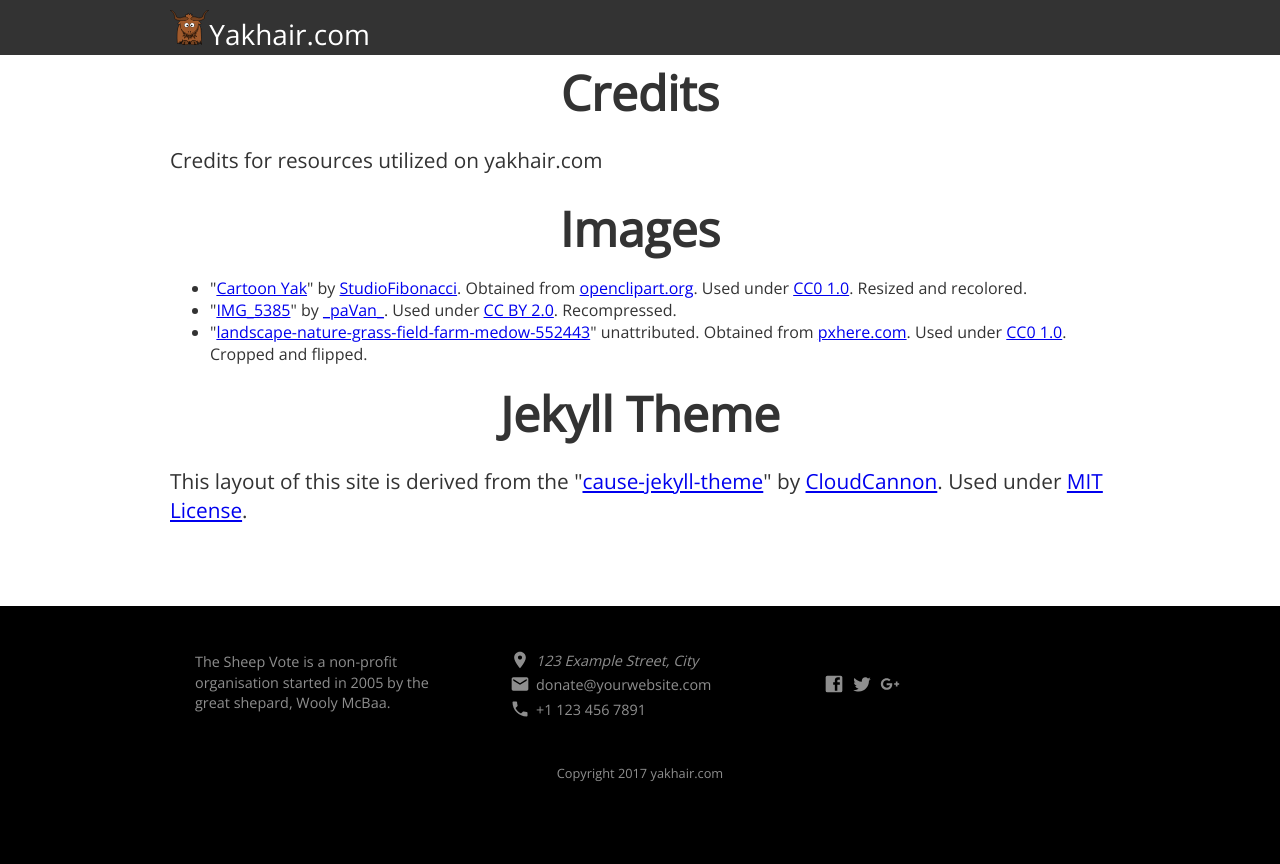
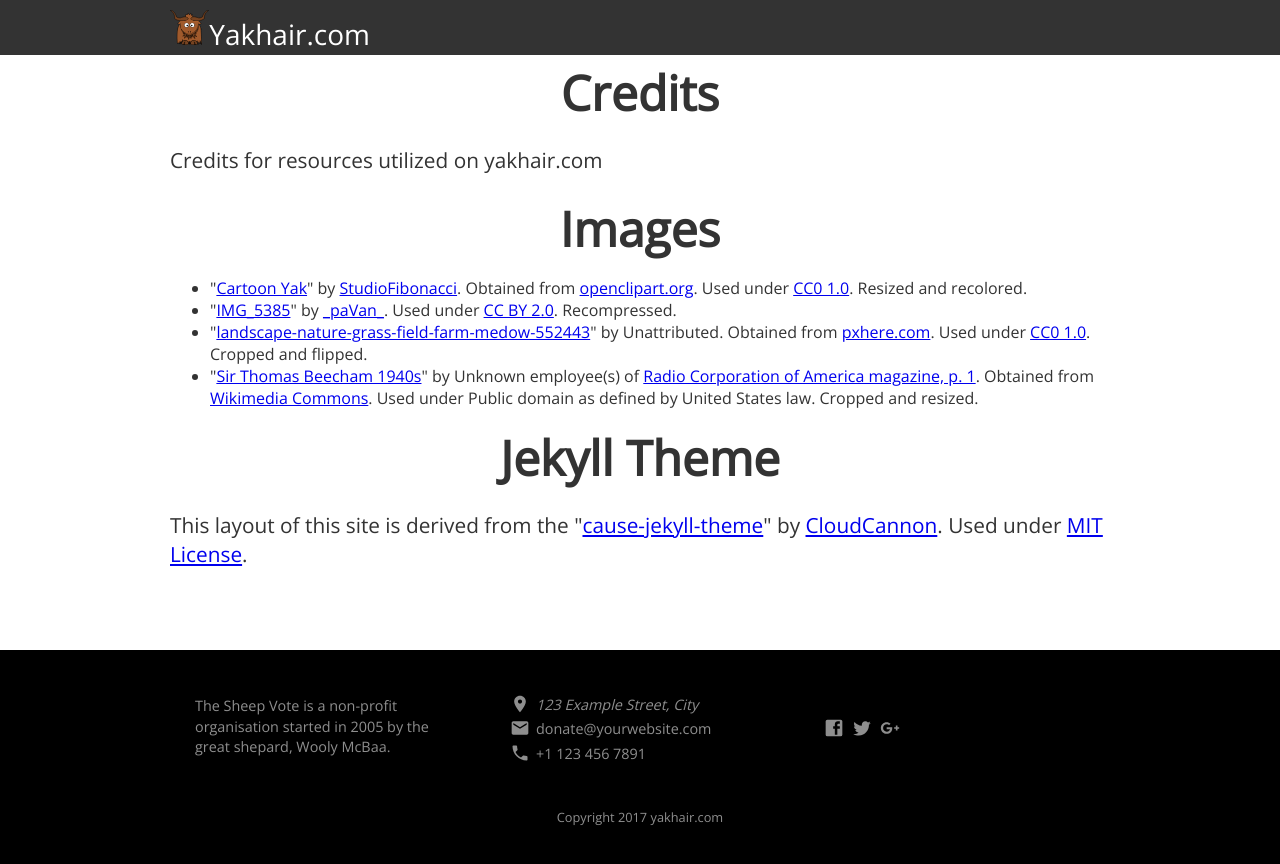
Before and after one commit to StilgarISCA/Yakhair, a Jekyll site: the page built from credits.html, in a window 1280 px wide. Shown: the top 864 px of the page. Built offline with Jekyll 4.4.1, drawn with Linux system fonts in a browser that asks for light colours; nearby versions of some CDN libraries.

Commit message:
Thomas Beecham quote

```diff
--- a/credits.html
+++ b/credits.html
@@ -12,7 +12,8 @@
         <ul>
             <li>"<a href="https://openclipart.org/detail/169962/cartoon-yak">Cartoon Yak</a>" by <a href="https://openclipart.org/user-detail/StudioFibonacci">StudioFibonacci</a>. Obtained from <a href="https://openclipart.org">openclipart.org</a>. Used under <a href="https://creativecommons.org/publicdomain/zero/1.0/">CC0 1.0</a>. Resized and recolored.</li>
             <li>"<a href="https://flic.kr/p/fwHuSS">IMG_5385</a>" by <a href="https://www.flickr.com/photos/_pavan_/">_paVan_</a>. Used under <a href="https://creativecommons.org/licenses/by/2.0/">CC BY 2.0</a>. Recompressed.</li>
-            <li>"<a href="https://pxhere.com/en/photo/552443">landscape-nature-grass-field-farm-medow-552443</a>" unattributed. Obtained from <a href="https://pxhere.com/">pxhere.com</a>. Used under <a href="https://creativecommons.org/publicdomain/zero/1.0/">CC0 1.0</a>. Cropped and flipped.</li>
+            <li>"<a href="https://pxhere.com/en/photo/552443">landscape-nature-grass-field-farm-medow-552443</a>" by Unattributed. Obtained from <a href="https://pxhere.com/">pxhere.com</a>. Used under <a href="https://creativecommons.org/publicdomain/zero/1.0/">CC0 1.0</a>. Cropped and flipped.</li>
+            <li>"<a href="https://commons.wikimedia.org/wiki/File:Sir_Thomas_Beecham_1940s.jpg">Sir Thomas Beecham 1940s</a>" by Unknown employee(s) of <a href="http://www.bambootrading.com/proddetail.asp?prod=1960&cat=210">Radio Corporation of America magazine, p. 1</a>. Obtained from <a href="https://commons.wikimedia.org">Wikimedia Commons</a>. Used under <a href="https://en.wikipedia.org/wiki/Public_domain"></a>Public domain as defined by United States law</a>. Cropped and resized.</li>
         </ul>
         <h2>Jekyll Theme</h2>
         <p>This layout of this site is derived from the "<a href="https://github.com/CloudCannon/cause-jekyll-template">cause-jekyll-theme</a>" by <a href="https://cloudcannon.com">CloudCannon</a>. Used under <a href="https://github.com/CloudCannon/cause-jekyll-template/blob/master/LICENSE">MIT License</a>.</p>
--- a/index.html
+++ b/index.html
@@ -47,11 +47,11 @@
 <section>
 	<div class="container">
 		<blockquote>
-			<p class="quote editable">The ultimate measure of a sheep is not where he stands in moments of comfort and convenience, but where he stands at times of challenge and controversy.</p>
+			<p class="quote editable">What can you do with it? It's like a lot of yaks jumping about.</p>
 			<div class="attribute">
 				<p class="meta">
-					<span class="author editable"><strong>Wooly McBaa</strong><br />Founder</span>
-					<span class="image"><img class="editable" src="{{ site.baseurl }}/images/wooly.jpg" alt="Wooly"></span>
+					<span class="author editable"><strong>Sir Thomas Beecham</strong></span>
+					<span class="image"><img class="editable" src="{{ site.baseurl }}/images/sir-thomas-beecham.png" alt="Sir Thomas Beecham"></span>
 				</p>
 			</div>
 		</blockquote>
```
Also changed, not shown: images/sir-thomas-beecham.png (added).
